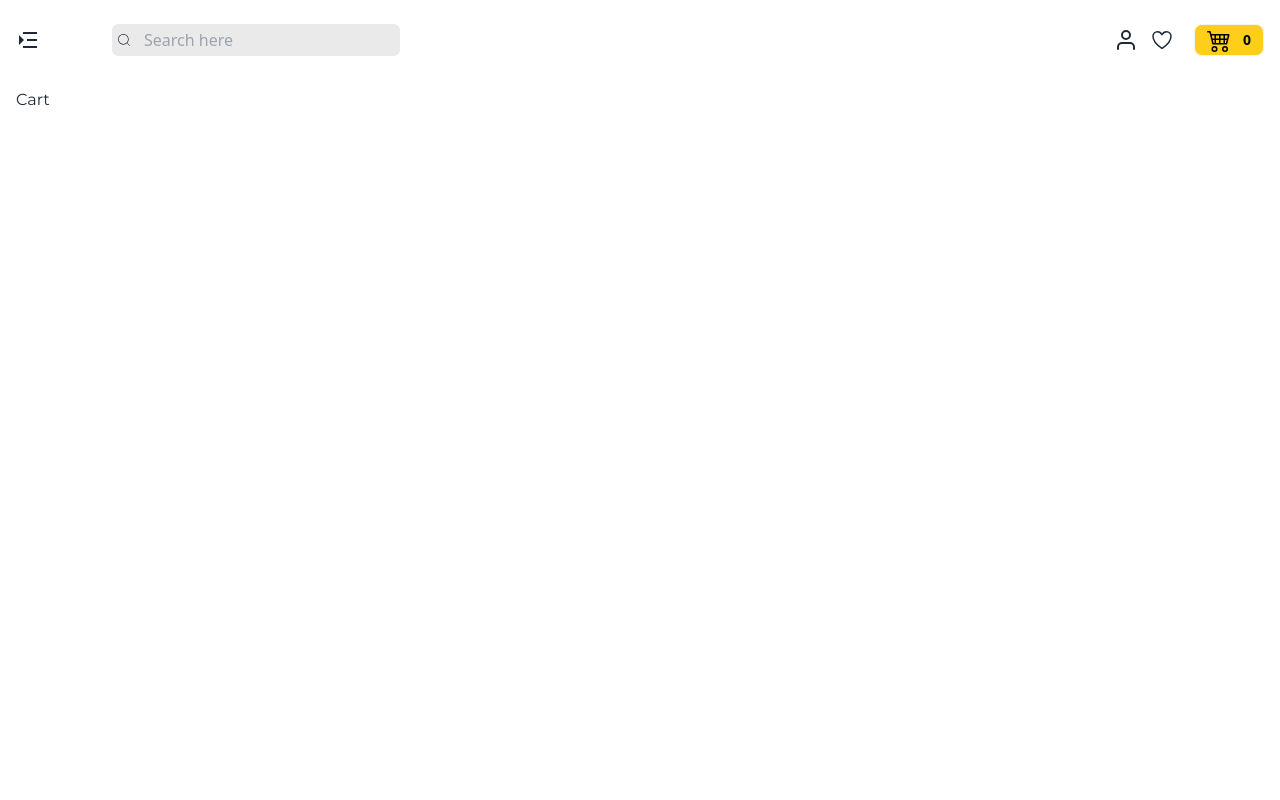
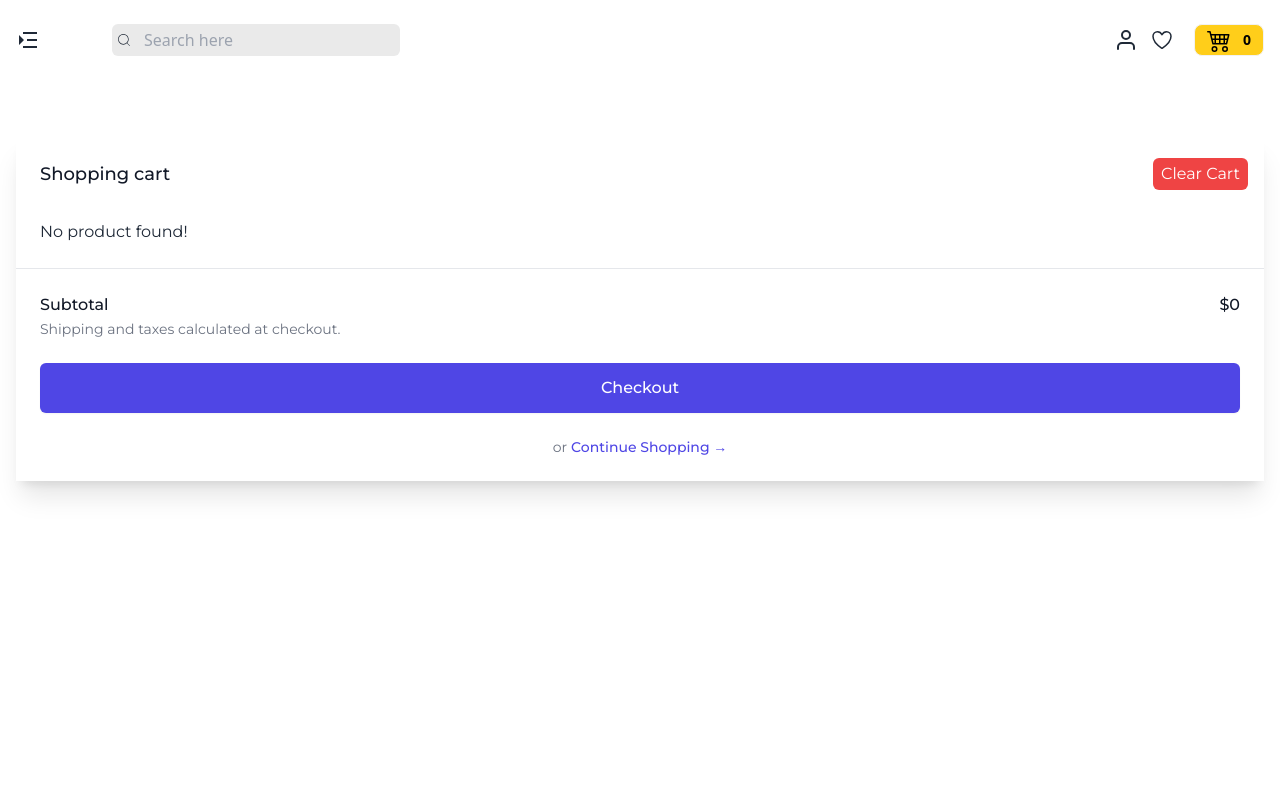
Before and after one commit to AshikurZaman01/MERN-Book-Store-Website, a React (Vite) app in the folder Front End/: page /cart in a window 1280 px wide. Shown: the top 800 px of the page. Built offline with nearby package versions, Linux system fonts and the light colour scheme.

Commit message:
add Cart page

```diff
--- a/Front End/src/Components/Cart/Cart.jsx
+++ b/Front End/src/Components/Cart/Cart.jsx
@@ -1,8 +1,118 @@
-import React from 'react'
+import { Link } from 'react-router-dom'
+import getImageURL from '../../Utils/getImageURL'
+import { useSelector } from "react-redux";
 
 const Cart = () => {
+
+    const { cartItems } = useSelector((state) => state.cart);
+
+    const handleClearCart = () => { }
+
+    const totalPrice = 0
+
     return (
-        <div>Cart</div>
+        <div>
+            <>
+                <div className="flex mt-12 h-full flex-col overflow-hidden bg-white shadow-xl">
+                    <div className="flex-1 overflow-y-auto px-4 py-6 sm:px-6">
+                        <div className="flex items-start justify-between">
+                            <div className="text-lg font-medium text-gray-900">Shopping cart</div>
+                            <div className="ml-3 flex h-7 items-center ">
+                                <button
+                                    type="button"
+                                    onClick={handleClearCart}
+                                    className="relative -m-2 py-1 px-2 bg-red-500 text-white rounded-md hover:bg-secondary transition-all duration-200  "
+                                >
+                                    <span className="">Clear Cart</span>
+                                </button>
+                            </div>
+                        </div>
+
+                        <div className="mt-8">
+                            <div className="flow-root">
+
+                                {
+                                    cartItems.length > 0 ? (
+                                        <ul role="list" className="-my-6 divide-y divide-gray-200">
+                                            {
+                                                cartItems.map((product) => (
+                                                    <li key={product?._id} className="flex py-6">
+                                                        <div className="h-24 w-24 flex-shrink-0 overflow-hidden rounded-md border border-gray-200">
+                                                            <img
+                                                                alt=""
+                                                                src={`${getImageURL(product?.coverImage)}`}
+                                                                className="h-full w-full object-cover object-center"
+                                                            />
+                                                        </div>
+
+                                                        <div className="ml-4 flex flex-1 flex-col">
+                                                            <div>
+                                                                <div className="flex flex-wrap justify-between text-base font-medium text-gray-900">
+                                                                    <h3>
+                                                                        <Link to='/'>{product?.title}</Link>
+                                                                    </h3>
+                                                                    <p className="sm:ml-4">${product?.newPrice}</p>
+                                                                </div>
+                                                                <p className="mt-1 text-sm text-gray-500 capitalize"><strong>Category: </strong>{product?.category}</p>
+                                                            </div>
+                                                            <div className="flex flex-1 flex-wrap items-end justify-between space-y-2 text-sm">
+                                                                <p className="text-gray-500"><strong>Qty:</strong> 1</p>
+
+                                                                <div className="flex">
+                                                                    <button
+                                                                        onClick={() => handleRemoveFromCart(product)}
+                                                                        type="button" className="font-medium text-indigo-600 hover:text-indigo-500">
+                                                                        Remove
+                                                                    </button>
+                                                                </div>
+                                                            </div>
+                                                        </div>
+                                                    </li>
+                                                ))
+                                            }
+
+
+
+                                        </ul>
+                                    ) : (<p>No product found!</p>)
+                                }
+
+
+                            </div>
+                        </div>
+                    </div>
+
+                    <div className="border-t border-gray-200 px-4 py-6 sm:px-6">
+                        <div className="flex justify-between text-base font-medium text-gray-900">
+                            <p>Subtotal</p>
+                            <p>${totalPrice ? totalPrice : 0}</p>
+                        </div>
+                        <p className="mt-0.5 text-sm text-gray-500">Shipping and taxes calculated at checkout.</p>
+                        <div className="mt-6">
+                            <Link
+                                to="/checkout"
+                                className="flex items-center justify-center rounded-md border border-transparent bg-indigo-600 px-6 py-3 text-base font-medium text-white shadow-sm hover:bg-indigo-700"
+                            >
+                                Checkout
+                            </Link>
+                        </div>
+                        <div className="mt-6 flex justify-center text-center text-sm text-gray-500">
+                            <Link to="/">
+                                or
+                                <button
+                                    type="button"
+
+                                    className="font-medium text-indigo-600 hover:text-indigo-500 ml-1"
+                                >
+                                    Continue Shopping
+                                    <span aria-hidden="true"> &rarr;</span>
+                                </button>
+                            </Link>
+                        </div>
+                    </div>
+                </div>
+            </>
+        </div>
     )
 }
 
```
